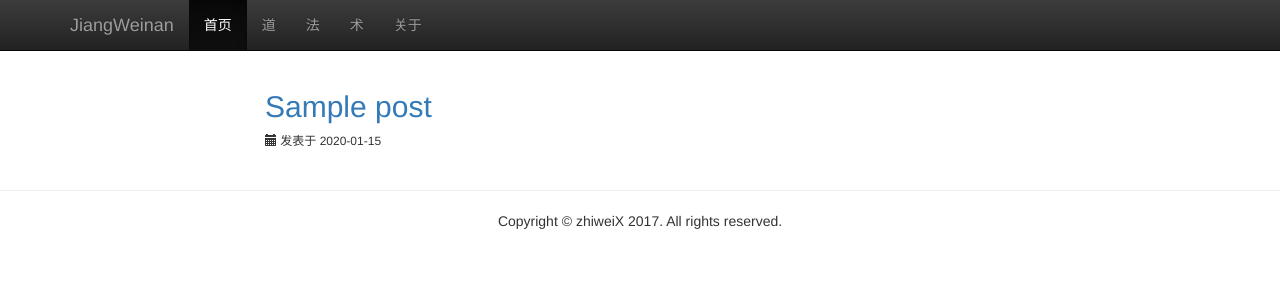
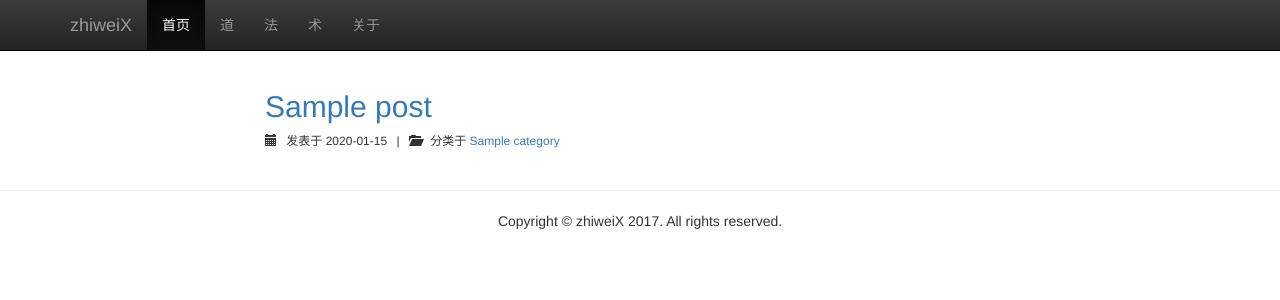
Before and after one commit to zhiwei1988/blog, a Python web app: template app/templates/index.html in a window 1280 px wide. Shown: the top 300 px of the page. Run offline with Jinja, Linux system fonts and the light colour scheme; the template is opened without the code that fills it: most values are stand-ins (such as "Sample title", 1, 10 or a date in 2020); some libraries are stand-ins or nearby versions.

Commit message:
complete category

```diff
--- a/app/main/forms.py
+++ b/app/main/forms.py
@@ -7,5 +7,7 @@ from wtforms.validators import InputRequired
 
 class PostForm(FlaskForm):
     title = StringField(validators=[InputRequired()])
+    # tags = StringField(validators=[InputRequired()])
+    category = StringField(validators=[InputRequired()])
     body = TextAreaField(validators=[InputRequired()])
     submit = SubmitField("Submit")
--- a/app/static/css/style.css
+++ b/app/static/css/style.css
@@ -37,6 +37,14 @@ footer div.container {
 	font-size: 12px;
 }
 
+.post-meta-divider {
+	margin: 0 0.5em;
+}
+
+.post-meta-item-text {
+	margin-left: 0.5em;
+}
+
 section.posts-expand .post {
 	margin-top: 80px;
 }
@@ -49,3 +57,7 @@ section.posts-expand .post:first-child {
 #new-post {
 	margin-top: 20px;
 }
+
+label#tags, label#category {
+	display: inline;
+}
--- /dev/null
+++ b/app/static/js/blog.js
@@ -0,0 +1,13 @@
+$(
+	function () {
+		if (location.pathname === "/category/dao") {
+			$("#li-dao").addClass("active");
+		} else if (location.pathname === "/category/fa") {
+			$("#li-fa").addClass("active");
+		} else if (location.pathname === "/category/shu") {
+			$("#li-shu").addClass("active");
+		} else {
+			$("#li-index").addClass("active");
+		}
+	}
+)
--- a/app/templates/base.html
+++ b/app/templates/base.html
@@ -18,15 +18,15 @@
                     <span class="icon-bar"></span>
                     <span class="icon-bar"></span>
                 </button>
-                <a href="{{ url_for('main.index') }}" class="navbar-brand">JiangWeinan</a>
+                <a href="{{ url_for('main.index') }}" class="navbar-brand">zhiweiX</a>
             </div>
 	    	<nav class="collapse navbar-collapse bs-navbar-collapse" role="navigation">
                 <ul class="nav navbar-nav">
-                    <li class="active"><a href="#">首页</a></li>
-                    <li><a href="#">道</a></li>
-                    <li><a href="#">法</a></li>
-                    <li><a href="#">术</a></li>
-                    <li><a href="#">关于</a></li>
+                    <li id="li-index"><a href="{{ url_for('main.index') }}">首页</a></li>
+                    <li id="li-dao"><a href="{{ url_for('main.category_dao') }}">道</a></li>
+                    <li id="li-fa"><a href="{{ url_for('main.category_fa') }}">法</a></li>
+                    <li id="li-shu"><a href="{{ url_for('main.category_shu') }}">术</a></li>
+                    <li id="li-guanyu"><a href="#">关于</a></li>
                 </ul>
                 {% if current_user.is_authenticated %}
                 <ul class="nav navbar-nav navbar-right">
@@ -65,4 +65,5 @@
 {% block scripts %}
 {{ super() }}
 {{ moment.include_moment() }}
+<script type="text/javascript" src="{{ url_for('static', filename='js/blog.js') }}"></script>
 {% endblock scripts %}
--- a/app/templates/index.html
+++ b/app/templates/index.html
@@ -9,7 +9,15 @@
 				<article>
 					<h2><a href="{{ url_for('main.get_article', id=post.id, _external=True) }}">{{ post.title }}</a></h2>
 					<div class="post-meta">
-						<span class="glyphicon glyphicon-calendar"></span> 发表于 {{ moment(post.timestamp).format("YYYY-MM-DD") }}
+						<span class="glyphicon glyphicon-calendar"></span>
+						<span class="post-meta-item-text">发表于</span>
+						{{ moment(post.timestamp).format("YYYY-MM-DD") }}
+						<span class="post-meta-divider">|</span>
+						<span class="glyphicon glyphicon-folder-open"></span>
+						<span class="post-meta-item-text">分类于</span>
+						<span class="post-meta-category">
+							<a href="#">{{ post.category.name }}</a>
+						</span>
 					</div>
 					{% if current_user.is_authenticated %}
 					<div>
```
Also changed, not shown: app/main/view.py (+27 -1 lines), app/templates/edit.html (+17 -8 lines), data.sqlite.
